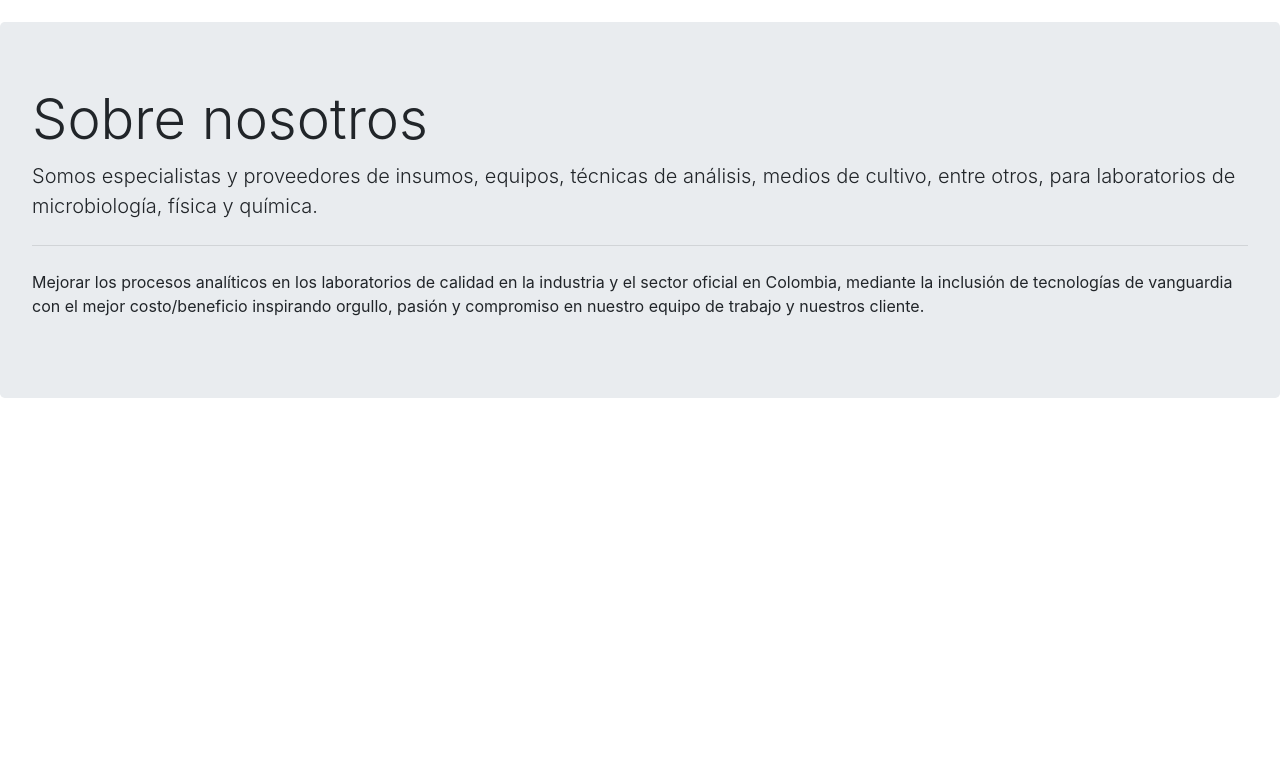
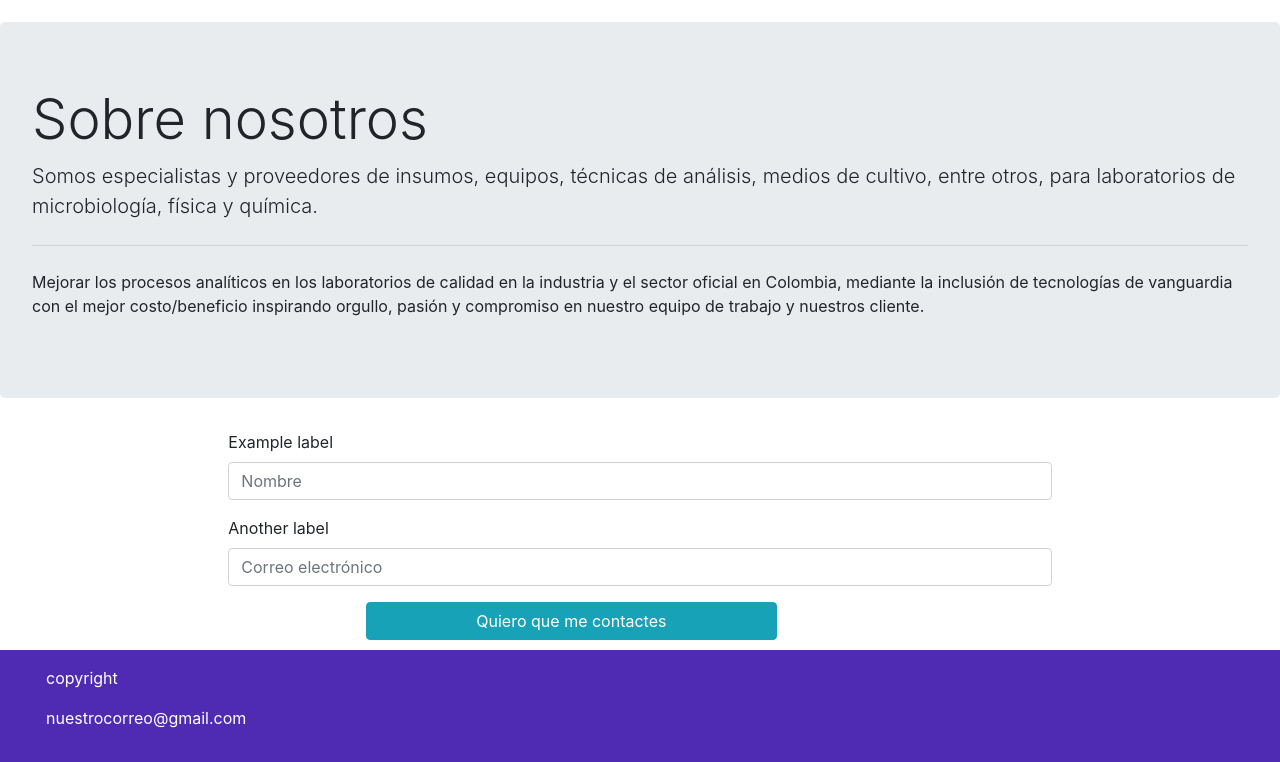
Before and after one commit to dapineda10/html-landing_page_github, a plain HTML site: page index.html in a window 1280 px wide. Shown: the part 1065-1827 px from the top of the page. Before the commit the page ends 1495 px from the top, so only its background shows below. Drawn offline with nearby package versions, Linux system fonts and the light colour scheme.

Commit message:
Se agrega el footer

```diff
--- a/index.css
+++ b/index.css
@@ -35,3 +35,10 @@ ul {
   .imageCarousel{
     height:530px;
   }
+
+  footer{
+    background-color: #4F2AB2;
+    color: white;
+    padding: 1em;
+    margin-top: 10px;
+  }
--- a/index.html
+++ b/index.html
@@ -19,7 +19,7 @@
                 <li><a href="#carouselComponent">Inicio</a></li>
                 <li><a href="#prices">Precios</a></li>
                 <li><a href="#about">Sobre nosotros</a></li>
-                <li><a href="contact.asp">Contacto</a></li>
+                <li><a href="#contact">Contacto</a></li>
             </ul>
         </div>
         <div id="carouselComponent" class="carousel slide" data-ride="carousel">
@@ -85,6 +85,27 @@
         <hr class="my-4">
         <p>Mejorar los procesos analíticos en los laboratorios de calidad en la industria y el sector oficial en Colombia, mediante la inclusión de tecnologías de vanguardia con el mejor costo/beneficio inspirando orgullo, pasión y compromiso en nuestro equipo de trabajo y nuestros cliente.</p>
       </div>
+
+      <div id="contac" class="col-lg-8 offset-lg-2">
+        <form>
+            <div class="form-group">
+              <label for="formGroupExampleInput">Example label</label>
+              <input type="text" class="form-control" id="formGroupExampleInput" placeholder="Nombre">
+            </div>
+            <div class="form-group">
+              <label for="formGroupExampleInput2">Another label</label>
+              <input type="text" class="form-control" id="formGroupExampleInput2" placeholder="Correo electrónico">
+            </div>
+            <button type="submit" class="btn btn-info col-6 offset-2">Quiero que me contactes</button>
+          </form>
+      </div>
+
+      <footer>
+        <div class="col-lg-12">
+            <p class="col-lg-4">copyright</p>
+            <p class="col-lg-4">nuestrocorreo@gmail.com</p>
+        </div>
+      </footer>
     </div>
 </body>
 </html>
```
